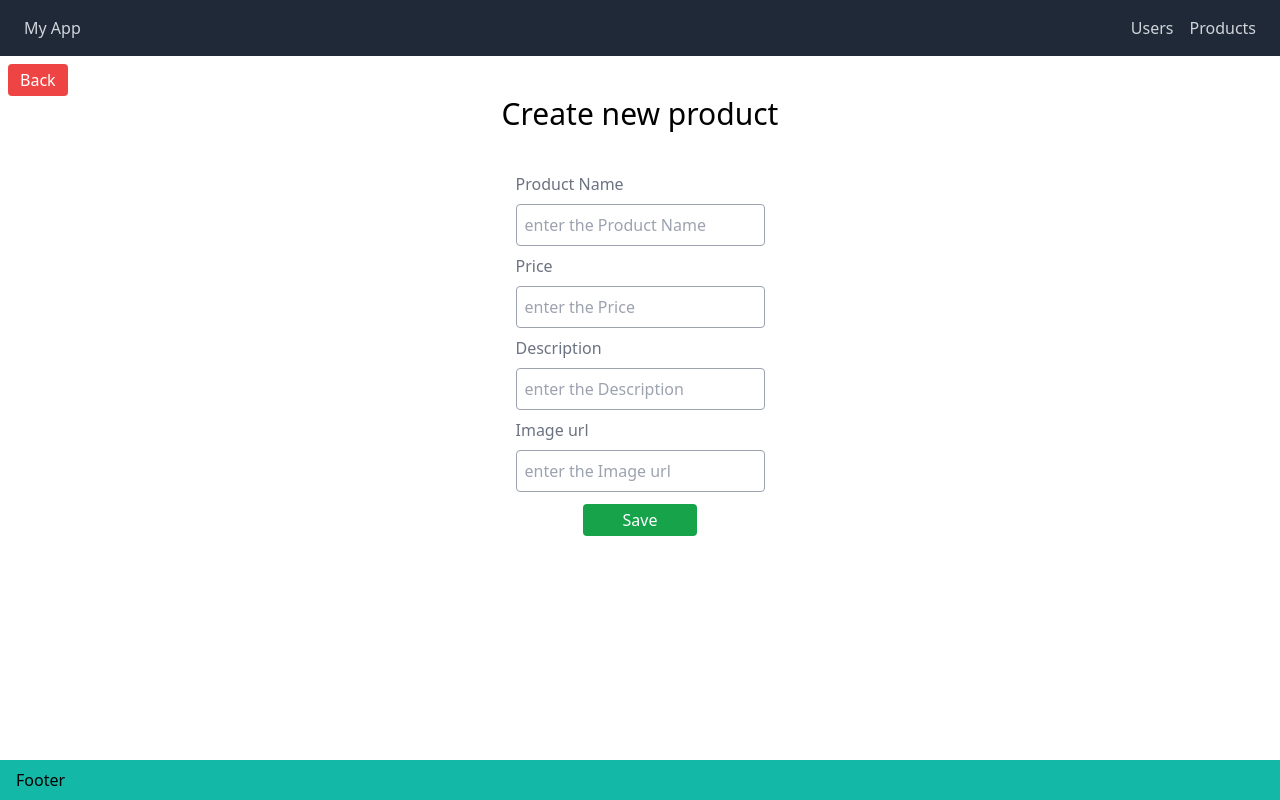
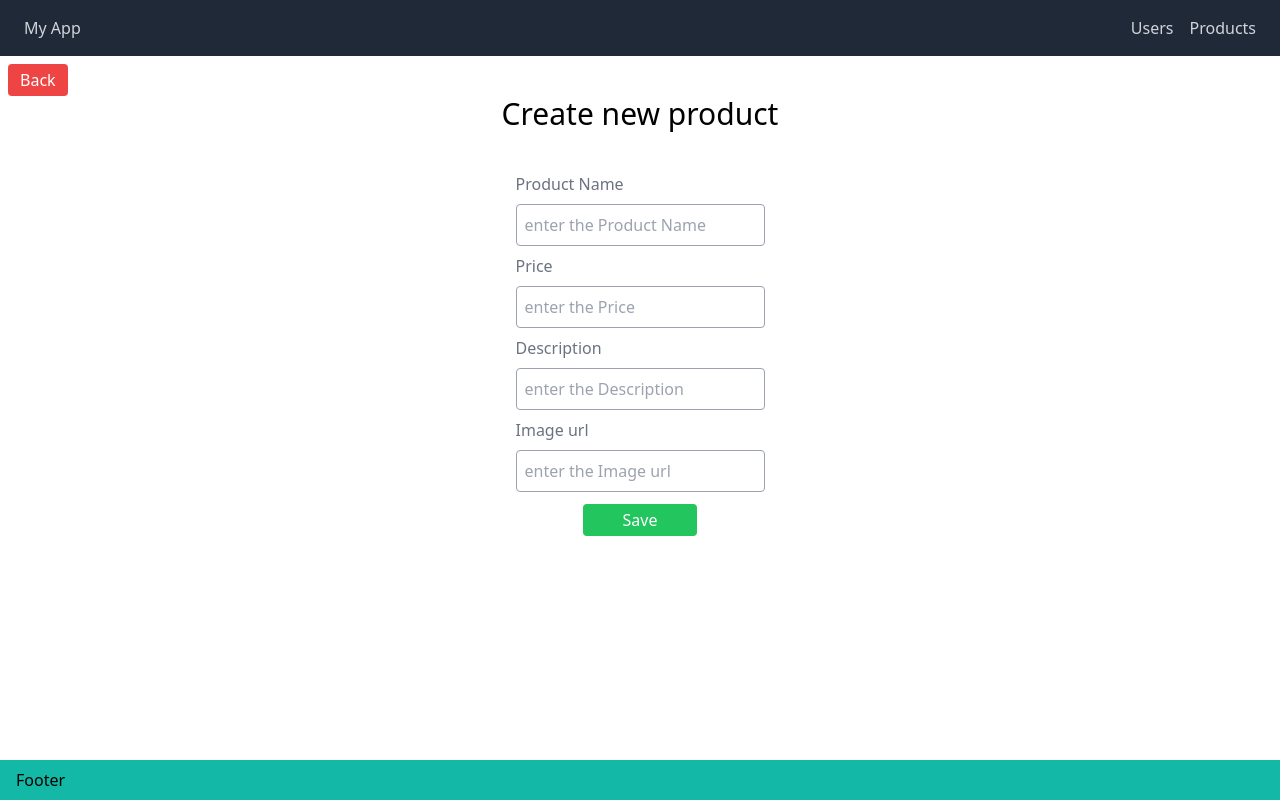
Before and after one commit to mythily-muthu/user_crud_application, a React (Create React App) app: page /createproducts in a window 1280 px wide. Built offline with nearby package versions, Linux system fonts and the light colour scheme.

Commit message:
fix : changed the color of save button in products page

```diff
--- a/src/pages/CreateProducts.jsx
+++ b/src/pages/CreateProducts.jsx
@@ -99,7 +99,7 @@ const CreateProducts = () => {
 
                 <div className="py-1">
                   <button
-                    className=" py-1 px-10 w-full flex bg-green-600 text-white rounded cursor-pointer items-center"
+                    className=" py-1 px-10 w-full flex bg-green-500 text-white rounded cursor-pointer items-center"
                     type="submit"
                   >
                     Save
```
